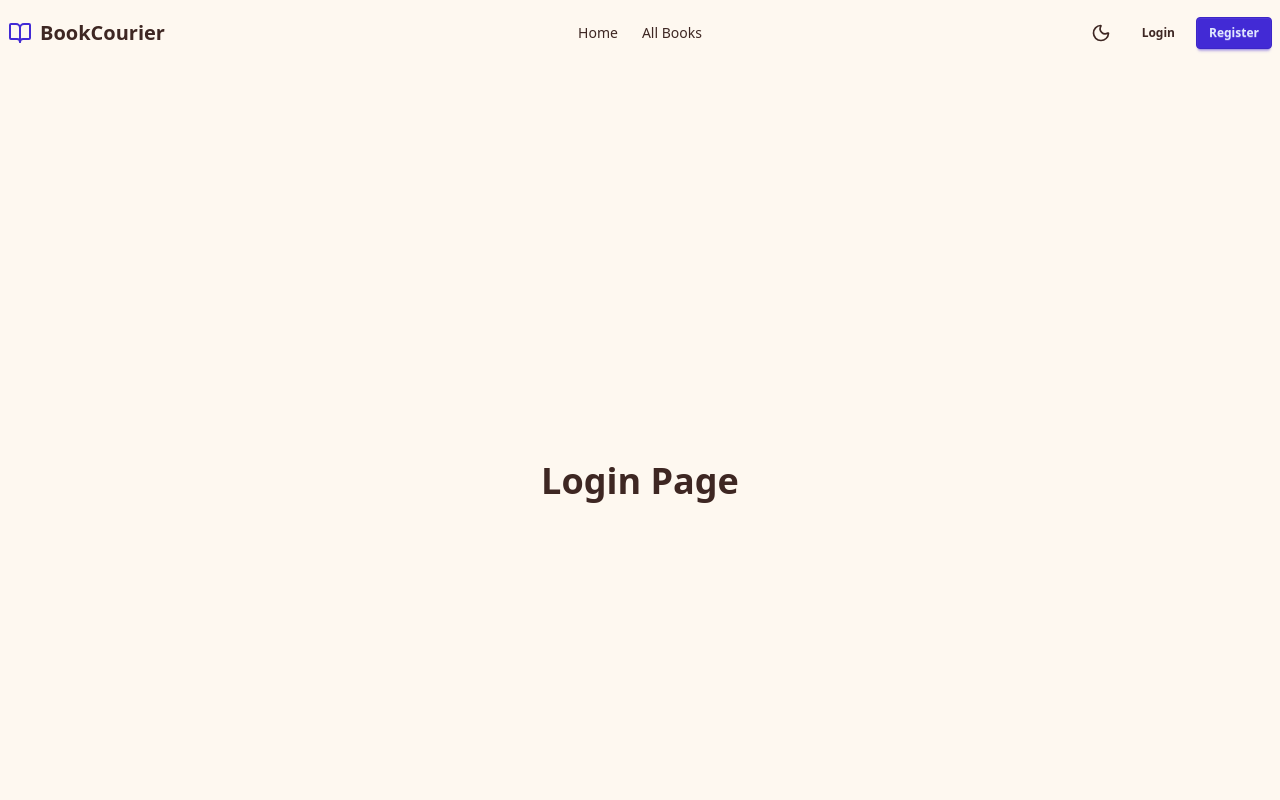
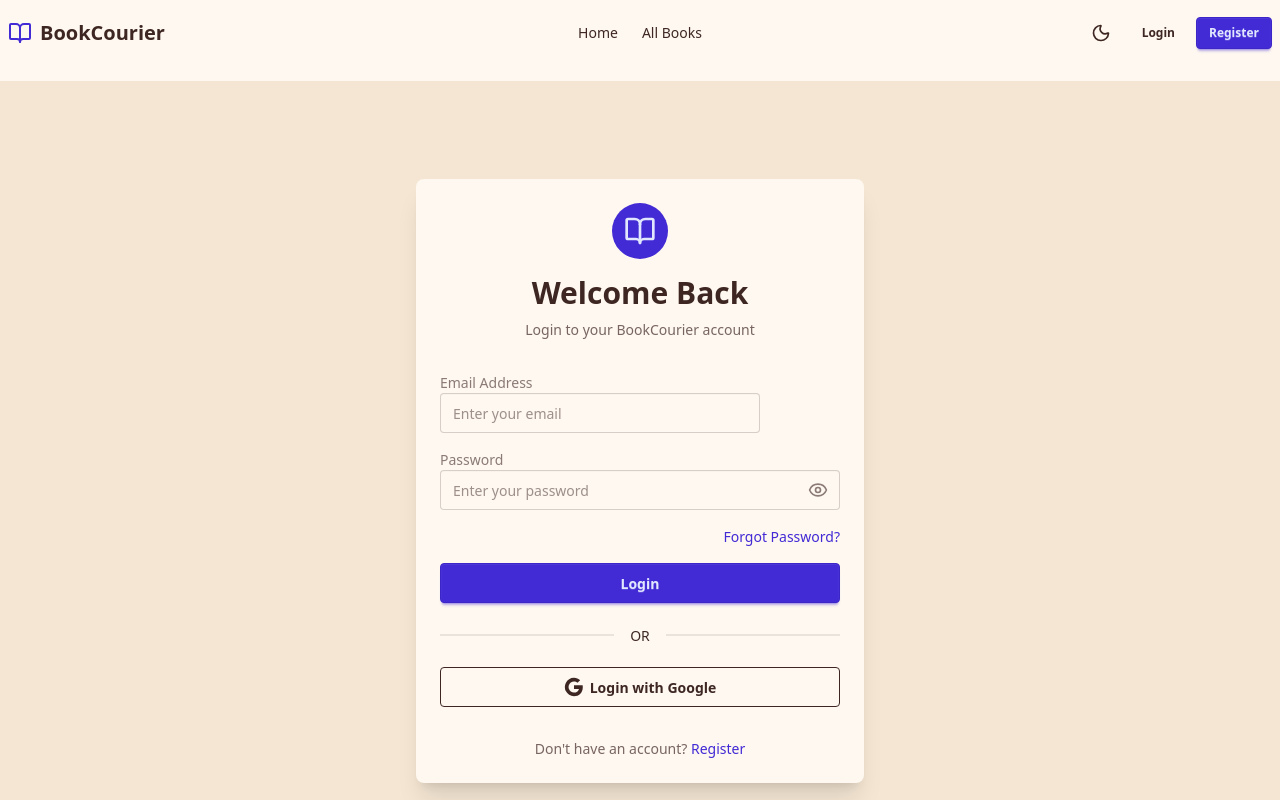
Before and after one commit to md-abdullah-al-ahad/bookcourier-client, a React (Vite) app: page /login in a window 1280 px wide. Shown: the top 800 px of the page. Built offline with nearby package versions, Linux system fonts and the light colour scheme; no server answers.

Commit message:
feat: add LoginPage with email/password and Google auth

```diff
--- a/src/pages/Auth/LoginPage.jsx
+++ b/src/pages/Auth/LoginPage.jsx
@@ -1,7 +1,186 @@
+import { useState } from 'react';
+import { useForm } from 'react-hook-form';
+import { Link, useNavigate, useLocation } from 'react-router-dom';
+import { Eye, EyeOff, BookOpen } from 'lucide-react';
+import { useAuth } from '../../context/AuthContext';
+import { showSuccess, showError } from '../../utils/toast';
+import { validateEmail } from '../../utils/validation';
+
 const LoginPage = () => {
+  const [showPassword, setShowPassword] = useState(false);
+  const [isGoogleLoading, setIsGoogleLoading] = useState(false);
+  const { login, loginWithGoogle } = useAuth();
+  const navigate = useNavigate();
+  const location = useLocation();
+
+  const from = location.state?.from?.pathname || '/dashboard';
+
+  const {
+    register,
+    handleSubmit,
+    formState: { errors, isSubmitting },
+  } = useForm();
+
+  // Handle email/password login
+  const onSubmit = async (data) => {
+    try {
+      await login(data.email, data.password);
+      showSuccess('Login successful! Welcome back.');
+      navigate(from, { replace: true });
+    } catch (error) {
+      showError(error.message || 'Failed to login. Please check your credentials.');
+    }
+  };
+
+  // Handle Google login
+  const handleGoogleLogin = async () => {
+    try {
+      setIsGoogleLoading(true);
+      await loginWithGoogle();
+      showSuccess('Login successful! Welcome back.');
+      navigate(from, { replace: true });
+    } catch (error) {
+      showError(error.message || 'Failed to login with Google.');
+    } finally {
+      setIsGoogleLoading(false);
+    }
+  };
+
   return (
-    <div className="min-h-screen flex items-center justify-center">
-      <h1 className="text-4xl font-bold">Login Page</h1>
+    <div className="min-h-screen flex items-center justify-center bg-base-200 py-12 px-4">
+      <div className="w-full max-w-md">
+        {/* Card */}
+        <div className="card bg-base-100 shadow-xl">
+          <div className="card-body">
+            {/* Header */}
+            <div className="text-center mb-6">
+              <div className="flex justify-center mb-4">
+                <div className="bg-primary text-primary-content p-3 rounded-full">
+                  <BookOpen className="w-8 h-8" />
+                </div>
+              </div>
+              <h1 className="text-3xl font-bold mb-2">Welcome Back</h1>
+              <p className="text-base-content/70">Login to your BookCourier account</p>
+            </div>
+
+            {/* Login Form */}
+            <form onSubmit={handleSubmit(onSubmit)} className="space-y-4">
+              {/* Email Field */}
+              <div className="form-control">
+                <label className="label">
+                  <span className="label-text font-medium">Email Address</span>
+                </label>
+                <input
+                  type="email"
+                  placeholder="Enter your email"
+                  className={`input input-bordered ${errors.email ? 'input-error' : ''}`}
+                  {...register('email', {
+                    required: 'Email is required',
+                    validate: (value) => validateEmail(value) || 'Please enter a valid email address',
+                  })}
+                />
+                {errors.email && (
+                  <label className="label">
+                    <span className="label-text-alt text-error">{errors.email.message}</span>
+                  </label>
+                )}
+              </div>
+
+              {/* Password Field */}
+              <div className="form-control">
+                <label className="label">
+                  <span className="label-text font-medium">Password</span>
+                </label>
+                <div className="relative">
+                  <input
+                    type={showPassword ? 'text' : 'password'}
+                    placeholder="Enter your password"
+                    className={`input input-bordered w-full pr-12 ${errors.password ? 'input-error' : ''}`}
+                    {...register('password', {
+                      required: 'Password is required',
+                      minLength: {
+                        value: 6,
+                        message: 'Password must be at least 6 characters',
+                      },
+                    })}
+                  />
+                  <button
+                    type="button"
+                    onClick={() => setShowPassword(!showPassword)}
+                    className="absolute right-3 top-1/2 -translate-y-1/2 text-base-content/60 hover:text-base-content"
+                  >
+                    {showPassword ? <EyeOff className="w-5 h-5" /> : <Eye className="w-5 h-5" />}
+                  </button>
+                </div>
+                {errors.password && (
+                  <label className="label">
+                    <span className="label-text-alt text-error">{errors.password.message}</span>
+                  </label>
+                )}
+              </div>
+
+              {/* Forgot Password Link */}
+              <div className="text-right">
+                <Link to="/forgot-password" className="text-sm text-primary hover:underline">
+                  Forgot Password?
+                </Link>
+              </div>
+
+              {/* Login Button */}
+              <button
+                type="submit"
+                className={`btn btn-primary btn-block ${isSubmitting ? 'loading' : ''}`}
+                disabled={isSubmitting || isGoogleLoading}
+              >
+                {isSubmitting ? 'Logging in...' : 'Login'}
+              </button>
+            </form>
+
+            {/* Divider */}
+            <div className="divider">OR</div>
+
+            {/* Google Login Button */}
+            <button
+              type="button"
+              onClick={handleGoogleLogin}
+              className={`btn btn-outline btn-block ${isGoogleLoading ? 'loading' : ''}`}
+              disabled={isSubmitting || isGoogleLoading}
+            >
+              {!isGoogleLoading && (
+                <svg className="w-5 h-5" viewBox="0 0 24 24">
+                  <path
+                    fill="currentColor"
+                    d="M22.56 12.25c0-.78-.07-1.53-.2-2.25H12v4.26h5.92c-.26 1.37-1.04 2.53-2.21 3.31v2.77h3.57c2.08-1.92 3.28-4.74 3.28-8.09z"
+                  />
+                  <path
+                    fill="currentColor"
+                    d="M12 23c2.97 0 5.46-.98 7.28-2.66l-3.57-2.77c-.98.66-2.23 1.06-3.71 1.06-2.86 0-5.29-1.93-6.16-4.53H2.18v2.84C3.99 20.53 7.7 23 12 23z"
+                  />
+                  <path
+                    fill="currentColor"
+                    d="M5.84 14.09c-.22-.66-.35-1.36-.35-2.09s.13-1.43.35-2.09V7.07H2.18C1.43 8.55 1 10.22 1 12s.43 3.45 1.18 4.93l2.85-2.22.81-.62z"
+                  />
+                  <path
+                    fill="currentColor"
+                    d="M12 5.38c1.62 0 3.06.56 4.21 1.64l3.15-3.15C17.45 2.09 14.97 1 12 1 7.7 1 3.99 3.47 2.18 7.07l3.66 2.84c.87-2.6 3.3-4.53 6.16-4.53z"
+                  />
+                </svg>
+              )}
+              {isGoogleLoading ? 'Logging in...' : 'Login with Google'}
+            </button>
+
+            {/* Register Link */}
+            <div className="text-center mt-6">
+              <p className="text-sm text-base-content/70">
+                Don't have an account?{' '}
+                <Link to="/register" className="text-primary font-medium hover:underline">
+                  Register
+                </Link>
+              </p>
+            </div>
+          </div>
+        </div>
+      </div>
     </div>
   );
 };
```
